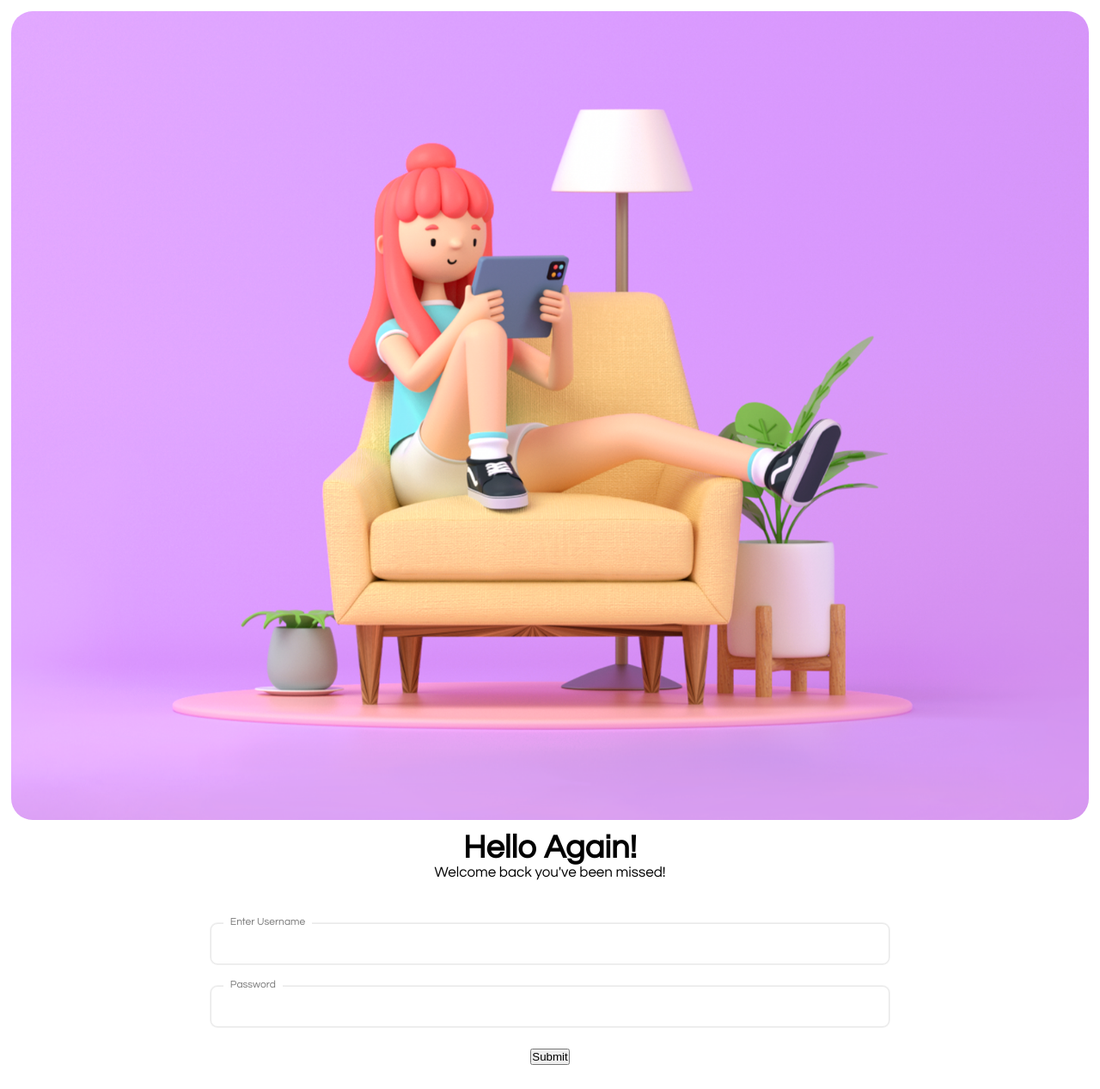
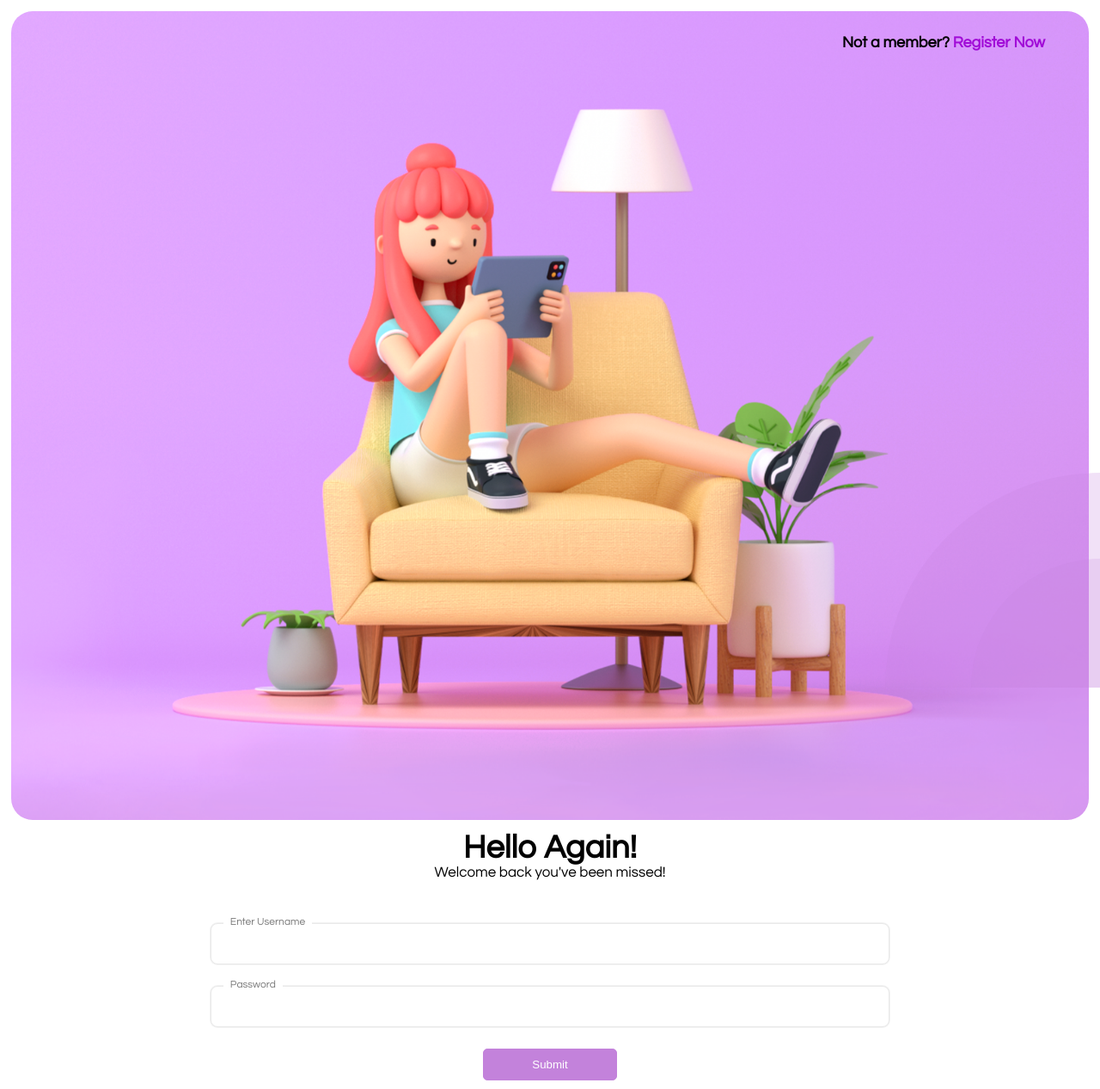
Before and after one commit to adil-shabab/interview-project, a Django app: page / in a window 1280 px wide. Shown: the whole page at 86% size. Before the commit the page ends 1239 px from the top, so only its background shows below. Run offline with Django 4.2, Linux system fonts and the light colour scheme.

Commit message:
login page completed

```diff
--- a/static/css/style.css
+++ b/static/css/style.css
@@ -9,7 +9,39 @@ body{
     overflow-x: hidden;
     font-family: 'Questrial', sans-serif !important;
 }
-
+.styled_btn{
+    outline: none;
+    background: #c382db;
+    color: white;
+    border-radius: 5px;
+    padding: 10px 18px;
+    width:156px;
+    border: 1px solid #c382db;
+    transition: 0.5s;
+    display: inline-block;
+    position: relative;
+    overflow: hidden;
+    z-index: 0;
+}
+.styled_btn::before{
+    content: "";
+    position: absolute;
+    top: 0;
+    right: 0;
+    width: 0%;
+    height: 100%;
+    background: white;
+    transition: 0.3s linear;
+    z-index: -1;
+}
+.styled_btn:hover::before{
+    width: 100%;
+    left: 0;
+    color: #c382db
+}
+.styled_btn:hover{
+    color: #c382db;
+}
 
 
 
@@ -24,6 +56,27 @@ body{
     max-width: 100%;
     height: 100vh;
     padding: 1%;
+    position: relative;
+}
+.login_section::after{
+    content: '';
+    width: 150px;
+    height: 150px;
+    position: absolute;
+    bottom: 0px;
+    right: 0px;
+    background: #c382db33;
+    border-top-left-radius: 100%;
+}
+.login_section::before{
+    content: '';
+    width: 250px;
+    height: 250px;
+    position: absolute;
+    bottom: 0px;
+    right: 0px;
+    background: #c382db3d;
+    border-top-left-radius: 100%;
 }
 .login_section .row{
     height: 100%;
@@ -79,3 +132,13 @@ body{
     color: rgb(120, 120, 120);
     left: 15px;
 }
+.login_section .form_section .signup_txt{
+    position: absolute;
+    top: 5%;
+    right: 5%;
+    font-size: 18px;
+}
+.login_section .form_section .signup_txt a{
+    text-decoration: none;
+    color: #a10bd7;
+}
--- a/templates/frontend/login.html
+++ b/templates/frontend/login.html
@@ -15,6 +15,7 @@
         </div>
         <div class="col-md-5">
             <form class="form_section">
+                <h5 class="signup_txt">Not a member? <a href="">Register Now</a></h5>
                 <h3 class="heading">Hello Again!</h3>
                 <p class="description">Welcome back you've been missed!</p>
 
@@ -26,7 +27,7 @@
                     <label for="">Password</label>
                     <input type="password" name="password">
                 </div>
-                <button type="submit">Submit</button>
+                <button class="mt-3 styled_btn" type="submit">Submit</button>
             </form>
         </div>
     </div>
```
